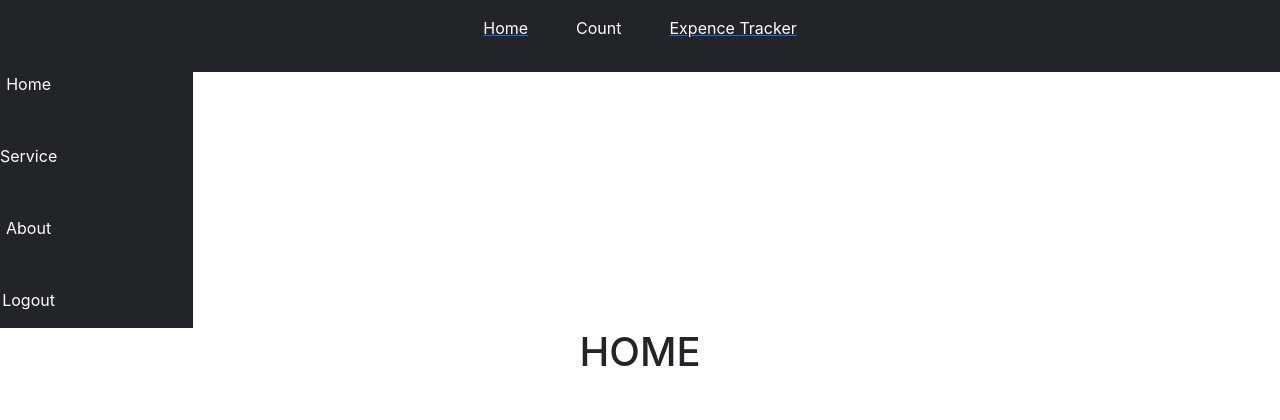
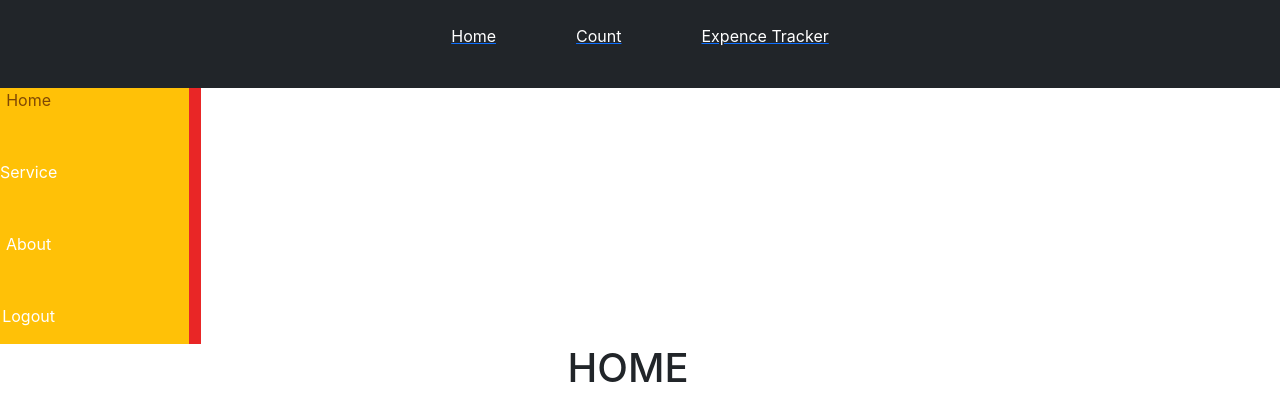
Before and after one commit to adish-ct/React-Project, a React (Create React App) app: page / in a window 1280 px wide. Shown: the top 420 px of the page. Built offline with nearby package versions, Linux system fonts and the light colour scheme.

Commit message:
counter page link created

```diff
--- a/src/App.jsx
+++ b/src/App.jsx
@@ -3,21 +3,22 @@ import "./App.css";
 
 import ExpenseTrackerPage from "./page/ExpenseTrackerPage";
 import HomePage from "./page/HomePage";
+import CountPage from "./page/CountPage";
 
 
 function App() {
 
   return (
-    <>
+
     <div className="App">
       <Router>
         <Routes>
+          <Route path="/" element={<HomePage />} />
           <Route path="/expense-track" element={<ExpenseTrackerPage />} />
-            <Route path="/" element={<HomePage />} />
+          <Route path="/count-section" element={<CountPage />} />
         </Routes>
       </Router>
     </div>
-    </>
   );
 }
 
--- a/src/components/NavSideBars/Navbar.jsx
+++ b/src/components/NavSideBars/Navbar.jsx
@@ -5,9 +5,9 @@ function Navbar() {
     return (
         <div className='bg-dark p-3'>
             <ul className="d-flex justify-content-center gap-5 list-unstyled">
-                <Link to="/" ><li className='text-white '>Home</li></Link>
-                <li className='text-white '>Count</li>
-                <Link to="/expense-track"><li className='text-white ' >Expence Tracker</li></Link>
+                <Link to="/" ><li className='text-white nav-link'>Home</li></Link>
+                <Link to="/count-section"><li className='text-white nav-link'>Count</li></Link>
+                <Link to="/expense-track"><li className='text-white nav-link' >Expence Tracker</li></Link>
             </ul>
         </div>
     )
--- a/src/components/NavSideBars/SideBar.jsx
+++ b/src/components/NavSideBars/SideBar.jsx
@@ -2,10 +2,10 @@ import React from 'react'
 
 function SideBar() {
     return (
-        <div className='d-flex bg-dark'>
+        <div className='d-flex bg-warning side-bar'>
             <div className="text-center">
                 <ul className='list-unstyled d-flex flex-column gap-5 align-items:center justify-content:center text-white'>
-                    <li>Home</li>
+                    <li className='active'>Home</li>
                     <li>Service</li>
                     <li>About</li>
                     <li>Logout</li>
--- /dev/null
+++ b/src/components/css/SideBar.css
@@ -0,0 +1,13 @@
+.side-bar {
+  height: 100%;
+  background-color: rgb(233, 38, 38);
+}
+
+.active {
+  color: rgb(127, 72, 5);
+  border-bottom: 2px;
+}
+
+.nav-link {
+  text-decoration: none;
+}
--- a/src/page/CountPage.jsx
+++ b/src/page/CountPage.jsx
@@ -8,7 +8,7 @@ function CountPage() {
     return (
         <div>
             <Navbar />
-            <div className="row">
+            <div className="row w-100">
                 <div className="col-2 bg-dark text-white">
                     <SideBar />
                 </div>
--- a/src/page/ExpenseTrackerPage.jsx
+++ b/src/page/ExpenseTrackerPage.jsx
@@ -32,7 +32,7 @@ function ExpenseTrackerPage() {
     return (
         <div>
             <Navbar />
-            <div className="row">
+            <div className="row w-100">
                 <div className="col-2 bg-dark text-white">
                     <SideBar />
                 </div>
--- a/src/page/HomePage.jsx
+++ b/src/page/HomePage.jsx
@@ -1,13 +1,14 @@
 import React from 'react'
 import Navbar from '../components/NavSideBars/Navbar'
 import SideBar from '../components/NavSideBars/SideBar'
+import '../components/css/SideBar.css'
 
 function HomePage() {
     return (
         <div>
             <Navbar />
-            <div className="row">
-                <div className="col-2">
+            <div className="row w-100">
+                <div className="col-2 side-bar">
                     <SideBar />
                 </div>
                 <h1>HOME</h1>
```
Lines whose indentation alone changed are shown as unchanged.
